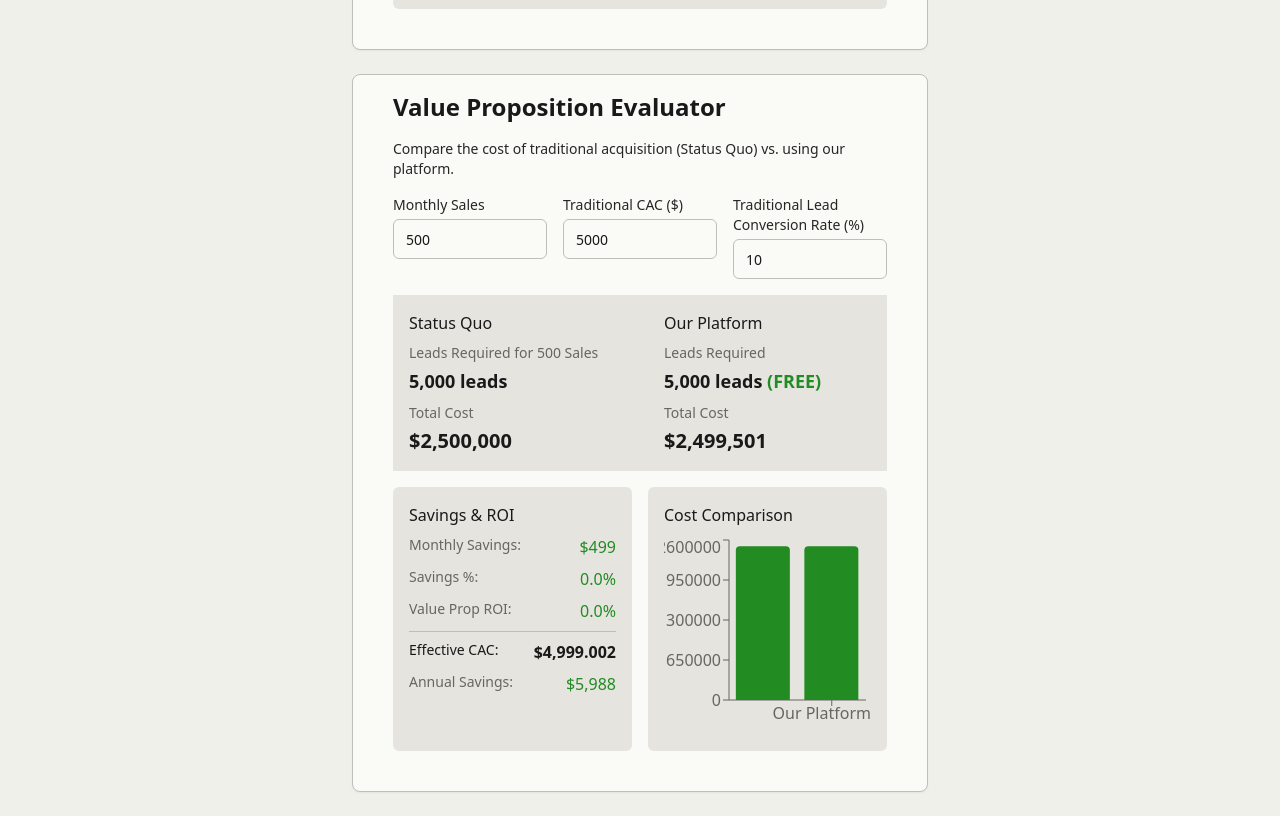
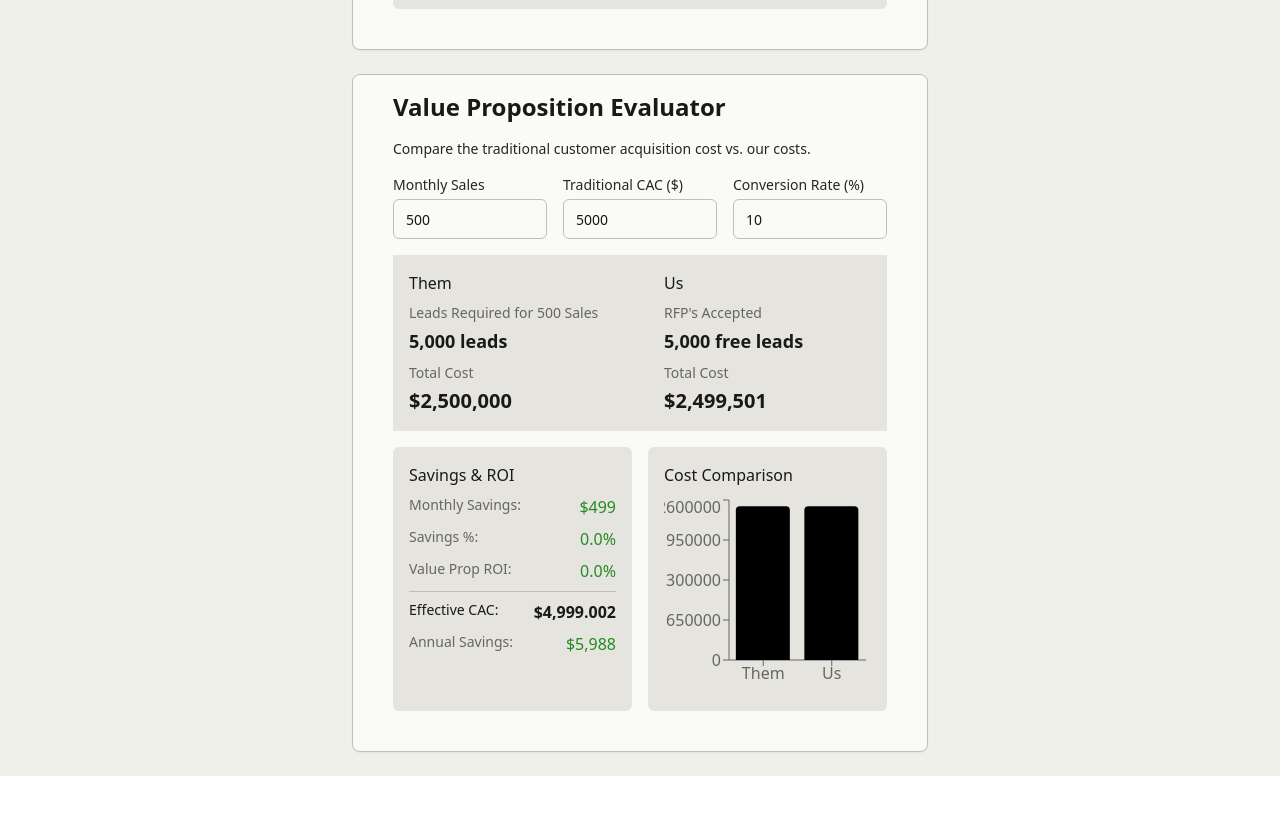
Before and after one commit to solarSimplified-dev/allied-installer-price-picker, a React (Vite) app: page / in a window 1280 px wide. Shown: the part 1180-1996 px from the top of the page. After the commit the page ends 1956 px from the top, so only its background shows below. Built offline with nearby package versions, Linux system fonts and the light colour scheme.

Commit message:
Update cost comparison chart with dynamic colors and Them vs Us labels

```diff
--- a/src/components/ValueProposition.jsx
+++ b/src/components/ValueProposition.jsx
@@ -43,7 +43,7 @@ export default function ValueProposition({
         </motion.h1>
         <motion.div initial={{ opacity: 0 }} animate={{ opacity: 1 }}>
           <p className="mb-4 text-sm" style={{ color: "#262625" }}>
-            Compare the cost of traditional acquisition (Status Quo) vs. using our platform.
+            Compare the traditional customer acquisition cost vs. our costs.
           </p>
           <div className="grid gap-4 sm:grid-cols-3 mb-4">
             <div>
@@ -85,7 +85,7 @@ export default function ValueProposition({
             </div>
             <div>
               <label className="block mb-1 text-sm font-medium" style={{ color: "#262625" }}>
-                Traditional Lead Conversion Rate (%)
+                Conversion Rate (%)
               </label>
               <Input
                 type="number"
@@ -108,7 +108,7 @@ export default function ValueProposition({
 
           <div className="grid gap-4 sm:grid-cols-2 mb-4" style={{ backgroundColor: "#E5E4DF" }}>
             <div className="p-4 rounded-md">
-              <h3 className="font-medium mb-2" style={{ color: "#191919" }}>Status Quo</h3>
+              <h3 className="font-medium mb-2" style={{ color: "#191919" }}>Them</h3>
               <div className="space-y-2">
                 <div>
                   <p className="text-sm mb-1" style={{ color: "#666663" }}>
@@ -130,15 +130,15 @@ export default function ValueProposition({
             </div>
             <div className="p-4 rounded-md">
               <h3 className="font-medium mb-2" style={{ color: "#191919" }}>
-                Our Platform
+                Us
               </h3>
               <div className="space-y-2">
                 <div>
                   <p className="text-sm mb-1" style={{ color: "#666663" }}>
-                    Leads Required
+                    RFP's Accepted
                   </p>
                   <p className="text-lg font-semibold" style={{ color: "#191919" }}>
-                    {leadsNeeded.toLocaleString()} leads <span style={{ color: "#228B22" }}>(FREE)</span>
+                    {leadsNeeded.toLocaleString()} free leads <span style={{ color: "#228B22" }}> </span>
                   </p>
                 </div>
                 <div>
@@ -215,8 +215,8 @@ export default function ValueProposition({
               <ResponsiveContainer width="100%" height={200}>
                 <BarChart
                   data={[
-                    { name: "Status Quo", cost: statusQuoCost, leads: leadsNeeded },
-                    { name: "Our Platform", cost: yourSolutionCost, leads: leadsNeeded },
+                    { name: "Them", cost: statusQuoCost, leads: leadsNeeded },
+                    { name: "Us", cost: yourSolutionCost, leads: leadsNeeded },
                   ]}
                 >
                   <XAxis dataKey="name" stroke="#666663" tick={{ fill: "#666663" }} />
@@ -230,7 +230,17 @@ export default function ValueProposition({
                     contentStyle={{ backgroundColor: "#FAFAF7", borderColor: "#BFBFBA" }}
                     labelStyle={{ color: "#191919" }}
                   />
-                  <Bar dataKey="cost" fill="#228B22" radius={[4, 4, 0, 0]} />
+                  <Bar
+                    dataKey="cost"
+                    fill={(entry, index) => {
+                      if (statusQuoCost > yourSolutionCost) {
+                        return index === 0 ? "#BF4043" : "#228B22";
+                      } else {
+                        return index === 1 ? "#BF4043" : "#228B22";
+                      }
+                    }}
+                    radius={[4, 4, 0, 0]}
+                  />
                 </BarChart>
               </ResponsiveContainer>
             </div>
```
